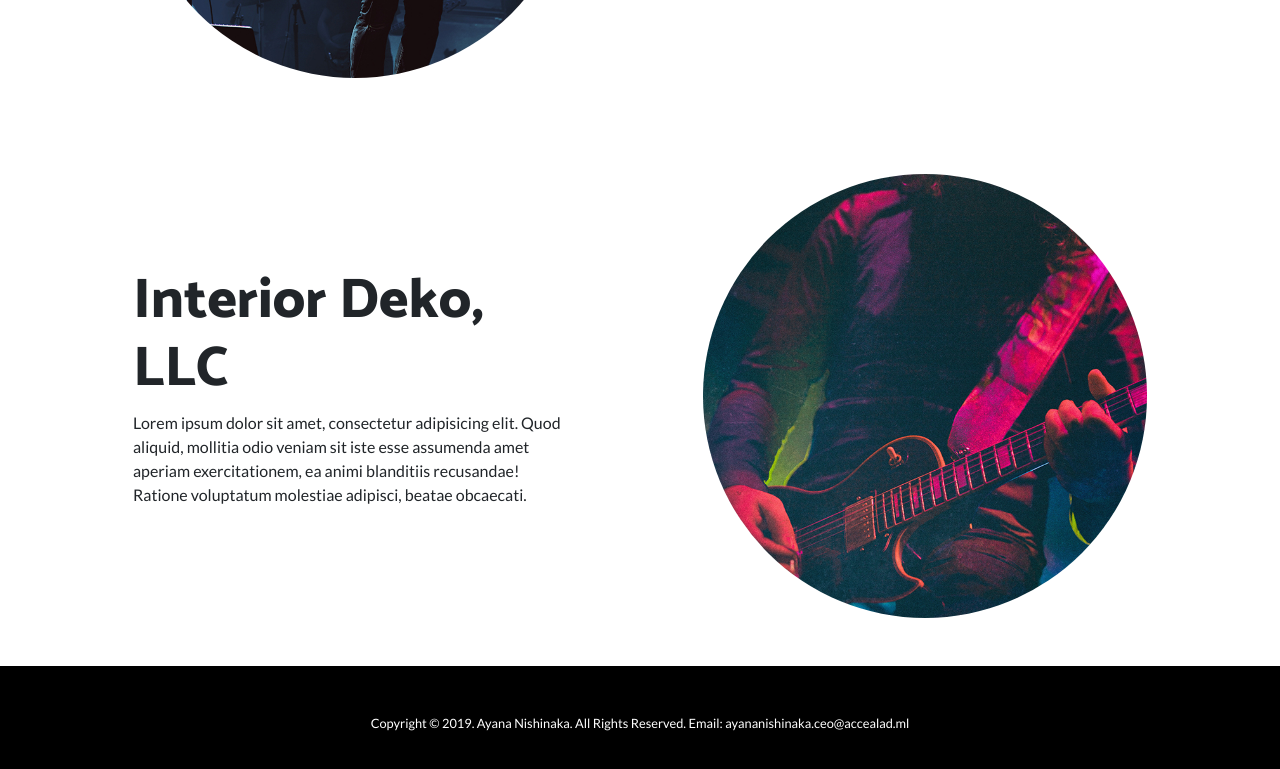
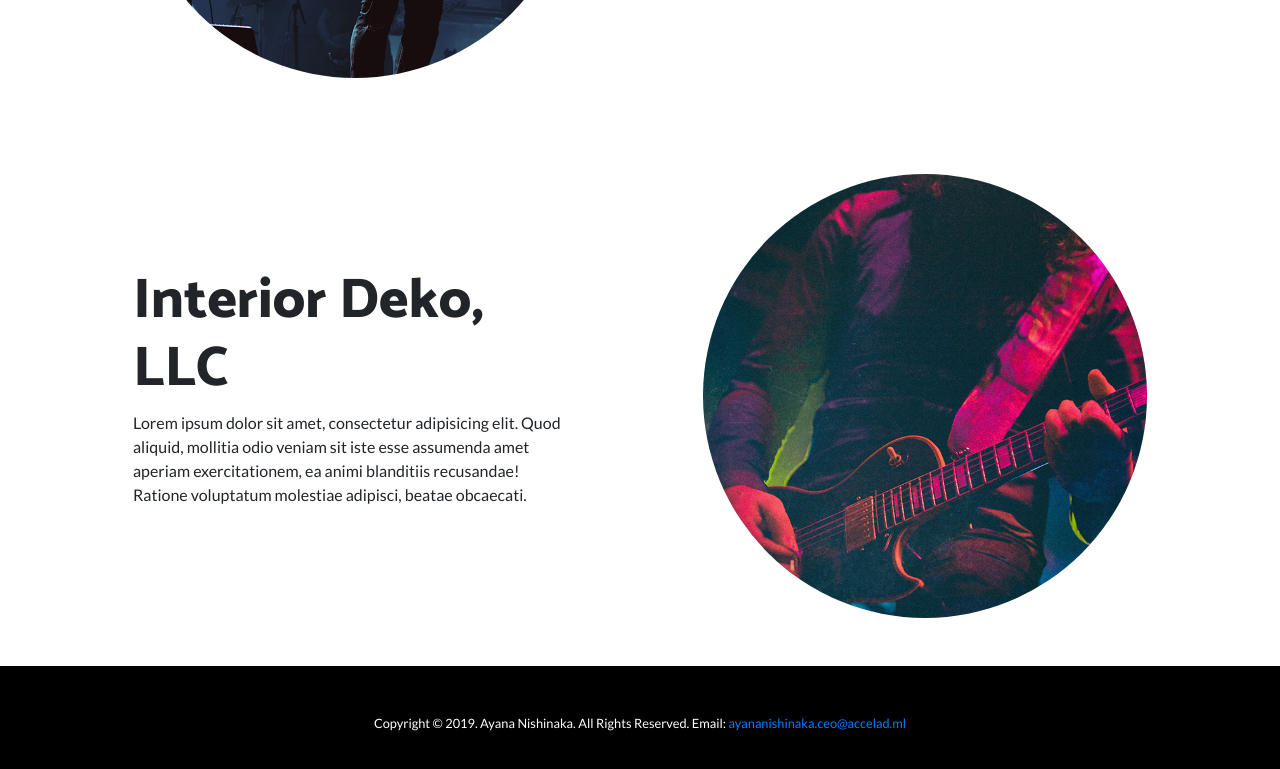
Before and after one commit to ayananishinaka/accelad.ml, a website: page index.html in a window 1280 px wide. Shown: the part 1641-2410 px from the top of the page. Drawn offline with Linux system fonts and the light colour scheme.

Commit message:
changed footer

```diff
--- a/index.html
+++ b/index.html
@@ -118,7 +118,7 @@
   <!-- Footer -->
   <footer class="py-5 bg-black">
     <div class="container">
-      <p class="m-0 text-center text-white small">Copyright &copy; 2019. Ayana Nishinaka. All Rights Reserved. Email: ayananishinaka.ceo@accealad.ml</p>
+      <p class="m-0 text-center text-white small">Copyright &copy; 2019. Ayana Nishinaka. All Rights Reserved. Email: <a href="mailto:ayananishinaka.ceo@accealad.ml">ayananishinaka.ceo@accelad.ml</a></p>
     </div>
     <!-- /.container -->
   </footer>
```
